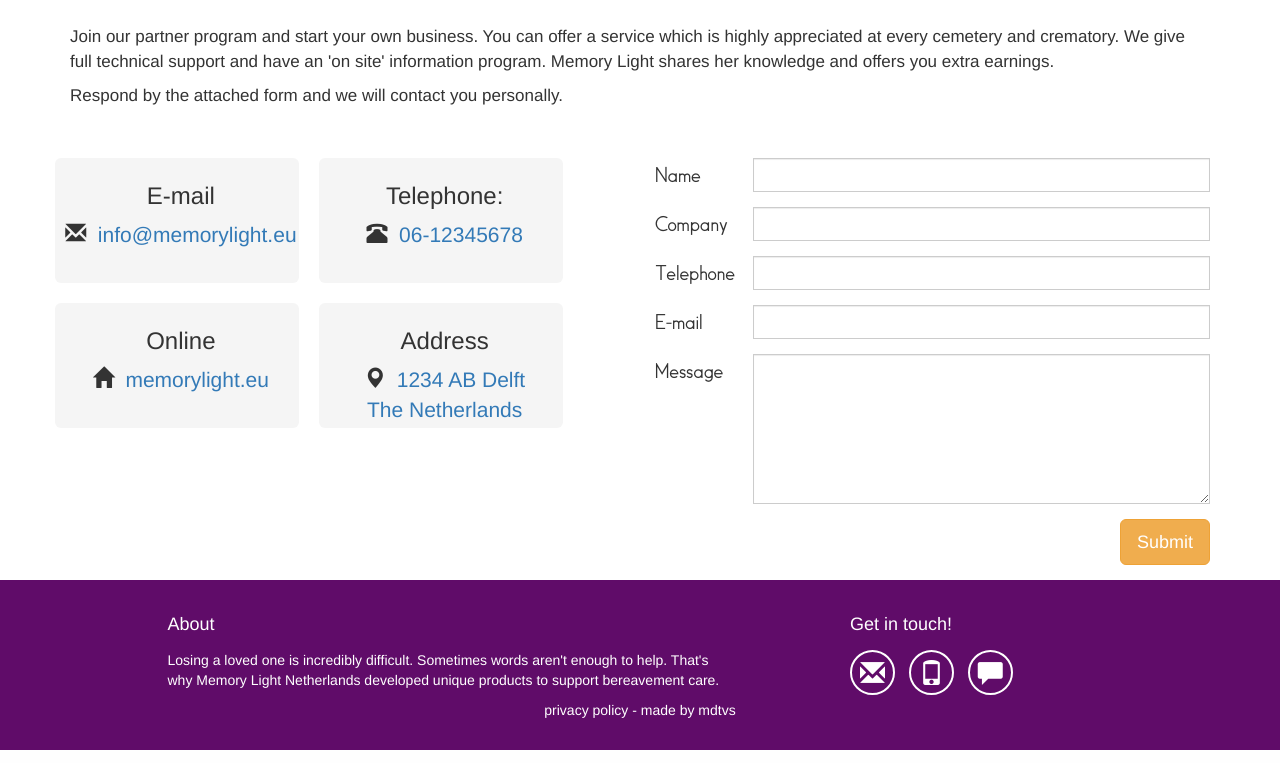
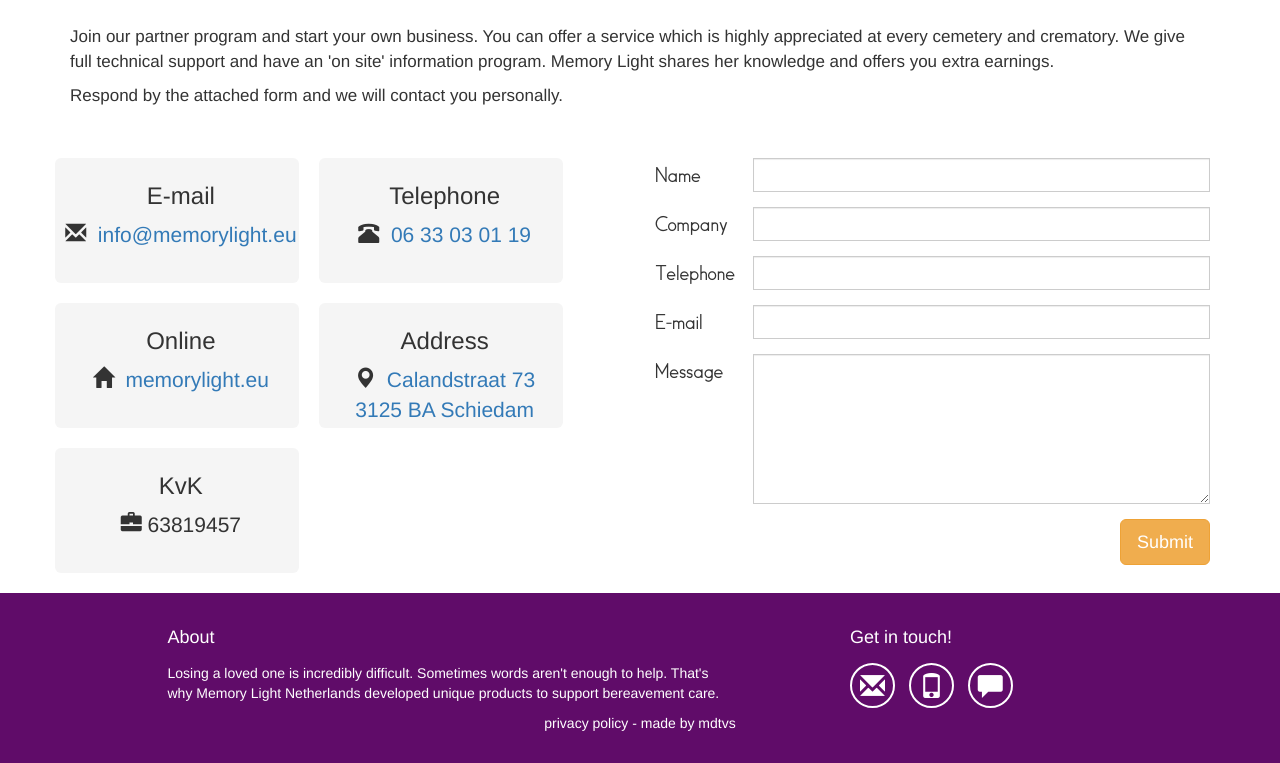
Before and after one commit to TeijevanSloten/bearded-wight, a CodeIgniter app: page /database/contact in a window 1280 px wide. Shown: the part 183-946 px from the top of the page. Run offline with CodeIgniter, Linux system fonts and the light colour scheme; some libraries are stand-ins or nearby versions.

Commit message:
kvk number added

```diff
--- a/application/views/pages/contact.php
+++ b/application/views/pages/contact.php
@@ -37,10 +37,10 @@
                             </p>
                         </div>
                         <div class="col-md-5 jumbotron text-center contactjumbotron" style="margin-left: 20px;">
-                            <h3 class="contacttitle"><?= $this->lang->line('contact.phone.label');?>:</h3>
+                            <h3 class="contacttitle"><?= $this->lang->line('contact.phone.label');?></h3>
                             <p>
                                 <span class="glyphicon glyphicon-phone-alt" aria-hidden="true"></span>
-                                <a href="#">&nbsp;06-12345678</a>
+                                <a href="#">&nbsp;06 33 03 01 19</a>
                             </p>
                         </div>
                         <div class="col-md-5 jumbotron text-center contactjumbotron">
@@ -54,7 +54,15 @@
                             <h3 class="contacttitle"><?= $this->lang->line('contact.address.label');?></h3>
                             <p>
                                 <span class="glyphicon glyphicon-map-marker" aria-hidden="true"></span>
-                                <a href="#">&nbsp;1234 AB Delft<br>The Netherlands</a>
+                                <a href="#">&nbsp;Calandstraat 73<br/>3125 BA Schiedam</a>
+                            </p>
+                        </div>
+
+                        <div class="col-md-5 jumbotron text-center contactjumbotron">
+                            <h3 class="contacttitle">KvK</h3>
+                            <p>
+                                <span class="glyphicon glyphicon-briefcase" aria-hidden="true"></span>
+                                63819457
                             </p>
                         </div>
                     </div>
```
